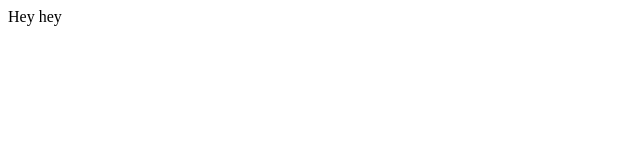
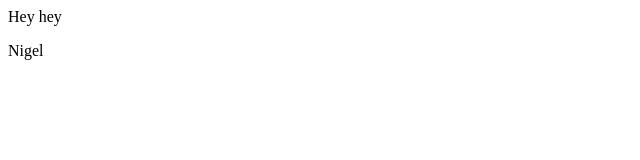
Before and after one commit to Lauri92/demo, a plain HTML site: page index.html in a window 1280 px wide. Shown: the full height of the page, 0-640 px from the left. Drawn offline with Linux system fonts and the light colour scheme.

Commit message:
added Nigel

```diff
--- a/index.html
+++ b/index.html
@@ -6,6 +6,6 @@
 </head>
 <body>
 <div>Hey hey</div>
-
+<p>Nigel</p>
 </body>
 </html>
```
